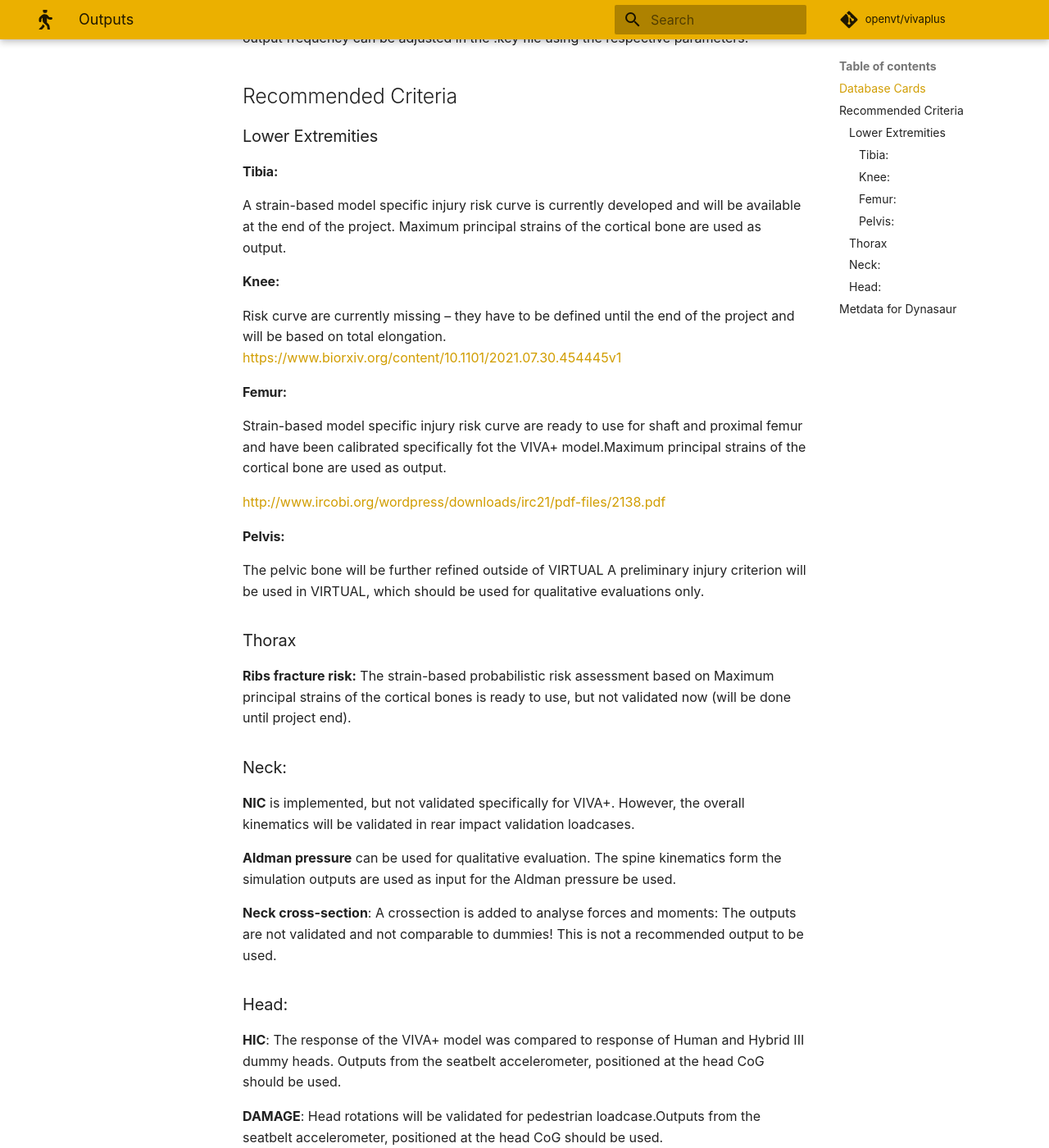
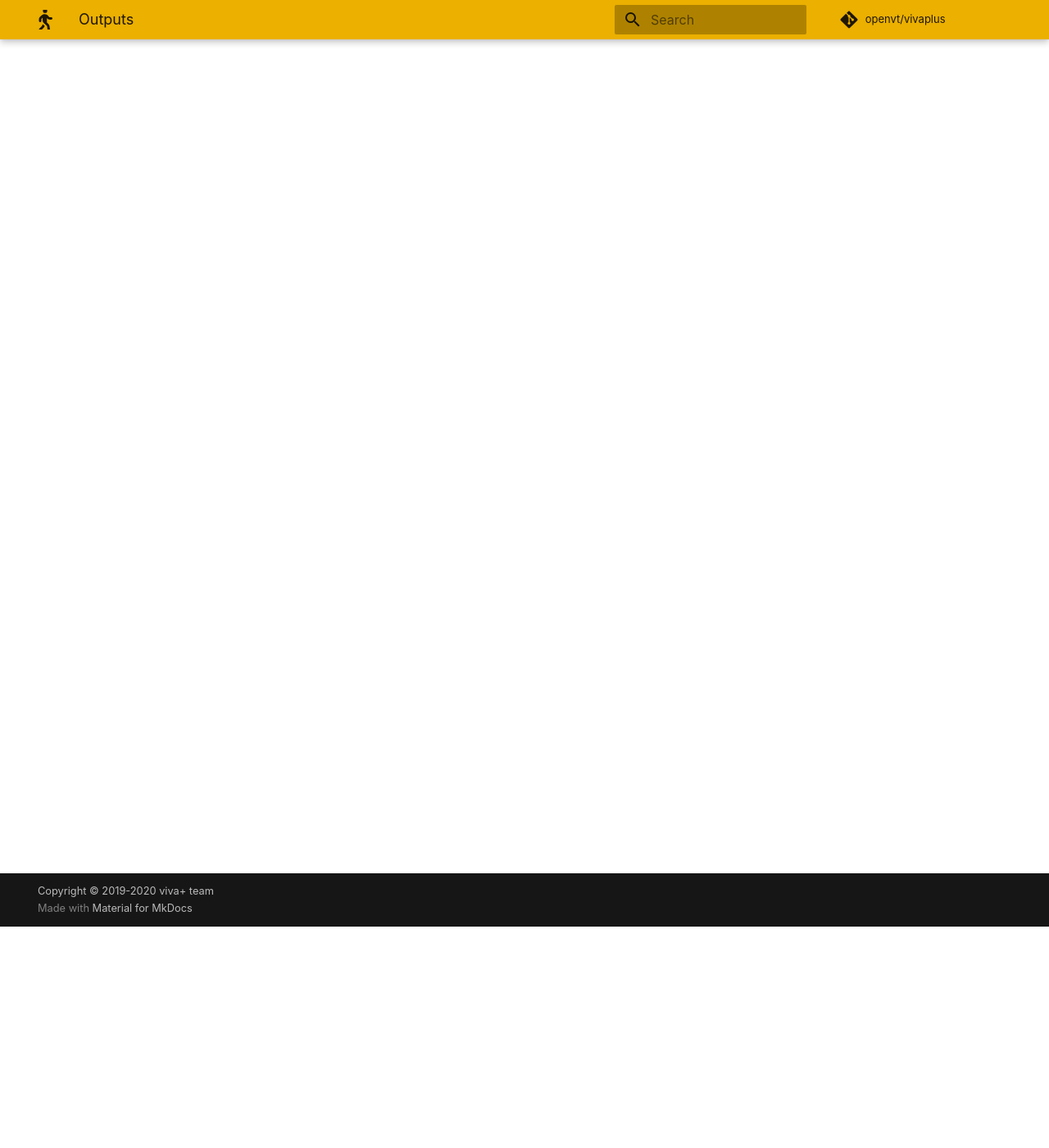
Before and after one commit to jobindjohn/vivaplus_v0.2, an MkDocs documentation site: the page built from docs/user-guide/85-Postprocessing.md, in a window 1280 px wide and 1400 px high, scrolled down 270 px. Shown: the whole window at 82% size. Built offline with MkDocs 1.6.1 and Material for MkDocs 9.7.7, drawn with Linux system fonts in a browser that asks for light colours; some web fonts are replaced; some of the changed text lies outside the part shown.

```diff
--- a/docs/user-guide/85-Postprocessing.md
+++ b/docs/user-guide/85-Postprocessing.md
@@ -1,51 +1,5 @@
 # Outputs
 
-## Database Cards
-
-A set of database cards is predefined in the model (in file vivaplus-90+outputs.k). The output frequency can be adjusted in the .key file using the respective parameters.
-
-
-## Recommended Criteria
-
-### Lower Extremities
-#### Tibia:
-A strain-based model specific injury risk curve is currently developed and will be available at the end of the project. Maximum principal strains of the cortical bone are used as output.
-
-#### Knee:
-Risk curve are currently missing – they have to be defined until the end of the project and will be based on total elongation.
-https://www.biorxiv.org/content/10.1101/2021.07.30.454445v1
-
-#### Femur:
-Strain-based model specific injury risk curve are ready to use for shaft and proximal femur and have been calibrated specifically fot the VIVA+ model.Maximum principal strains of the cortical bone are used as output.
-
-http://www.ircobi.org/wordpress/downloads/irc21/pdf-files/2138.pdf
-
-#### Pelvis:
-The pelvic bone will be further refined outside of VIRTUAL
-A preliminary injury criterion will be used in VIRTUAL, which should be used for qualitative evaluations only.
-
-### Thorax
-**Ribs fracture risk:**
-The strain-based probabilistic risk assessment based on Maximum principal strains of the cortical bones is ready to use, but not validated now (will be done until project end).
-
-### Neck:
-
-**NIC** is implemented, but not validated specifically for VIVA+. However, the overall kinematics will be validated in rear impact validation loadcases.
-
-**Aldman pressure** can be used for qualitative evaluation. The spine kinematics form the simulation outputs are used as input for the Aldman pressure be used.
-
-**Neck cross-section**: A crossection is added to analyse forces and moments: The outputs are not validated and not comparable to dummies! This is not a recommended output to be used.
-
-### Head:
-**HIC**:
-The response of the VIVA+ model was compared to response of Human and Hybrid III dummy heads. Outputs from the seatbelt accelerometer, positioned at the head CoG should be used.
-
-**DAMAGE**:
-Head rotations will be validated for pedestrian loadcase.Outputs from the seatbelt accelerometer, positioned at the head CoG should be used.
-
-
-## Metdata for Dynasaur
-The .def files including the object IDs and calculation procedures is available in the viva+ model repo: \model\postprocess\Dynasaur.
 
 
 <!--
--- a/mkdocs.yml
+++ b/mkdocs.yml
@@ -30,13 +30,12 @@
         - Abdomen: 'model-doc/50-abdomen.md'
         - Pelvis: 'model-doc/60-pelvis.md'
         - Lower Extremities: 'model-doc/70-lower-extremities.md'
-        - Model Outputs: 'model-doc/80-model-outputs.md'
-        # - Control Card Guidelines: 'model-doc/80-control-card-guidelines.md'
-        - Injury assessment: 'model-doc/85-Postprocessing.md'
+        - Injury assessment: 'model-doc/80-injury-assessment.md'
     - User Guide:
     #    - User guide: user-guide/01-getting-started.md
     #    - Setting up a simulation: user-guide/10-setting-up.md
     #    - Model validation: user-guide/20-model-validation.md
+        # - Control Card Guidelines: 'model-doc/80-control-card-guidelines.md'
         - Postprocessing with Dynasaur: user-guide/50-postprocess-dynasaur.md
         - Jupyter and Python: user-guide/60-Python-Jupyter.md
         - Positioning with PIPER: user-guide/70-positioning-with-PIPER.md
```
Also changed, not shown: docs/model-doc/80-injury-assessment.md (added, +65 -0 lines), docs/model-doc/80-model-outputs.md (deleted, +0 -5 lines).
